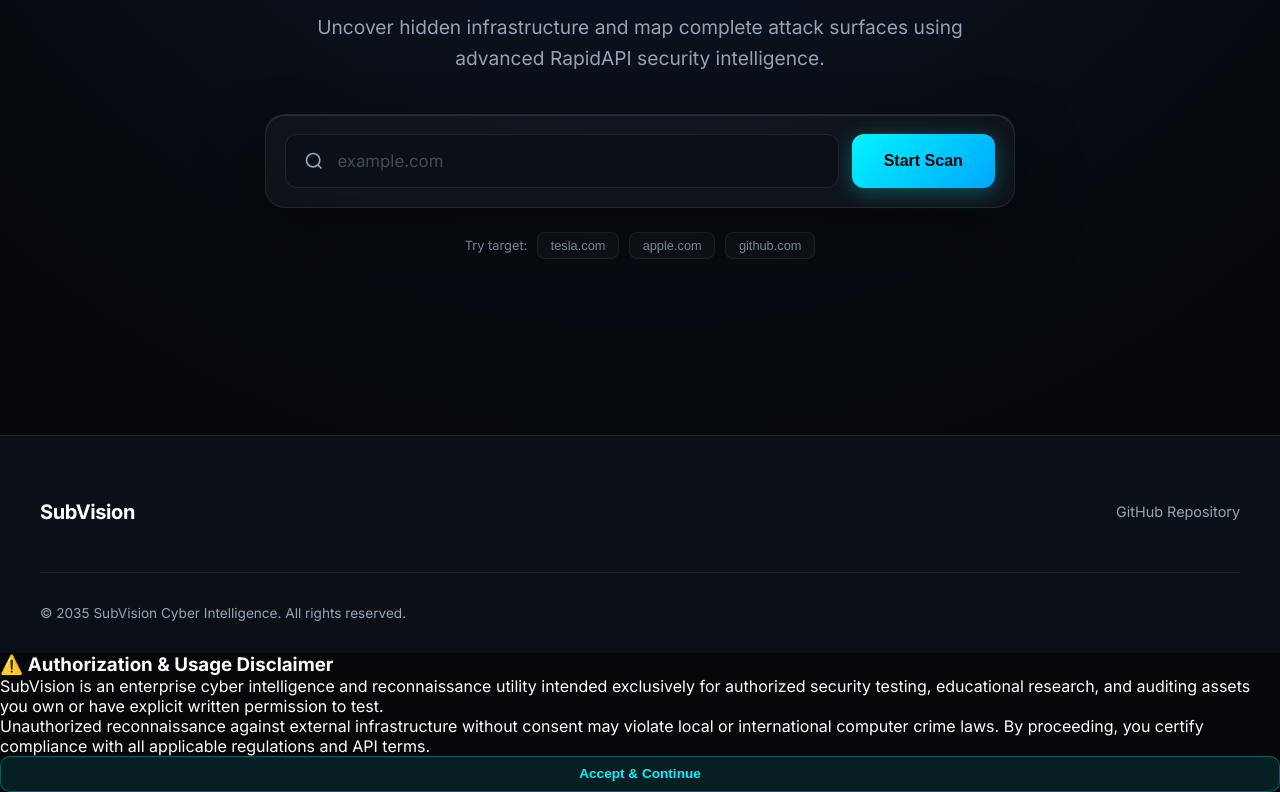
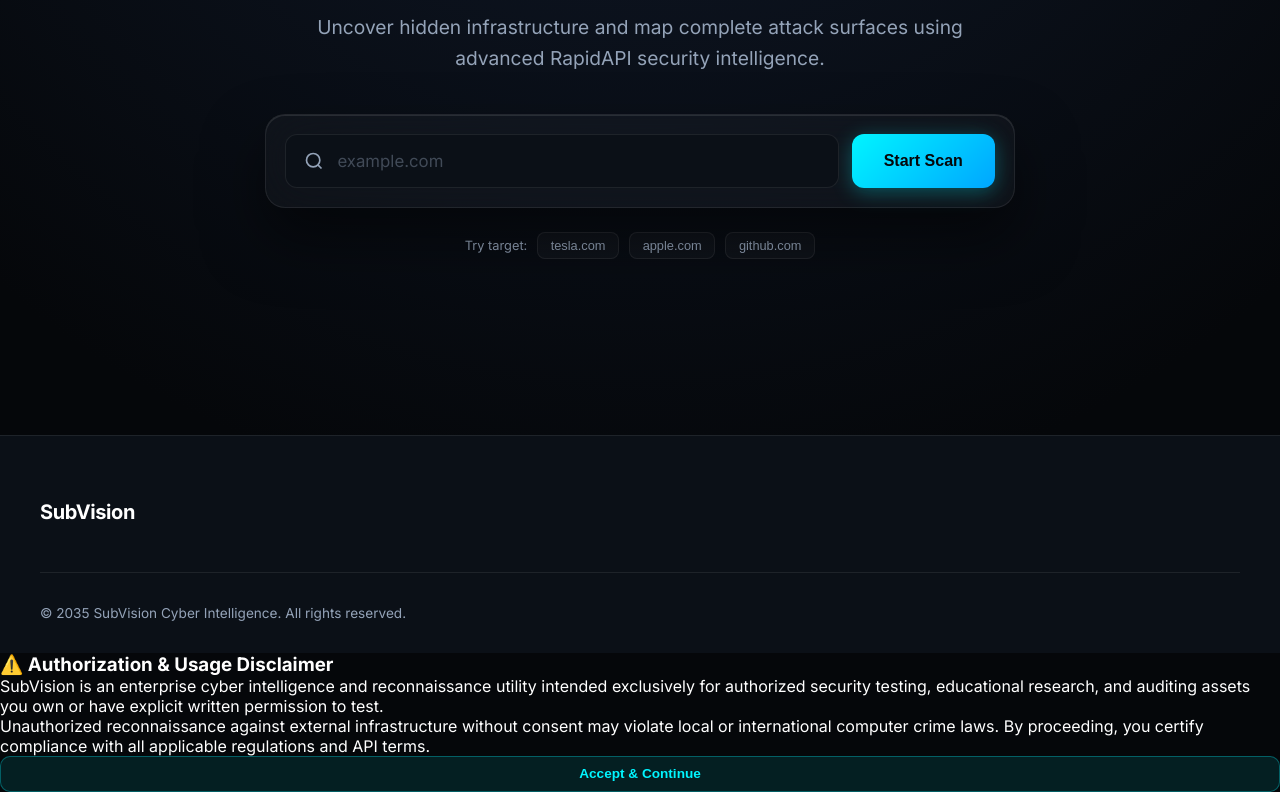
Before and after one commit to VertexForgeDev/SubVision, a website: page index.html in a window 1280 px wide. Shown: the part 470-1262 px from the top of the page. Drawn offline with Linux system fonts and the light colour scheme.

Commit message:
Update index.html

```diff
--- a/index.html
+++ b/index.html
@@ -136,9 +136,7 @@
   <footer class="footer">
     <div class="footer-content">
       <a href="#" class="nav-brand">SubVision</a>
-      <div class="footer-links">
-        <a href="https://github.com" target="_blank" rel="noopener">GitHub Repository</a>
-      </div>
+      <div class="footer-links"></div>
     </div>
     <div class="footer-bottom">
       <div>&copy; 2035 SubVision Cyber Intelligence. All rights reserved.</div>
```
